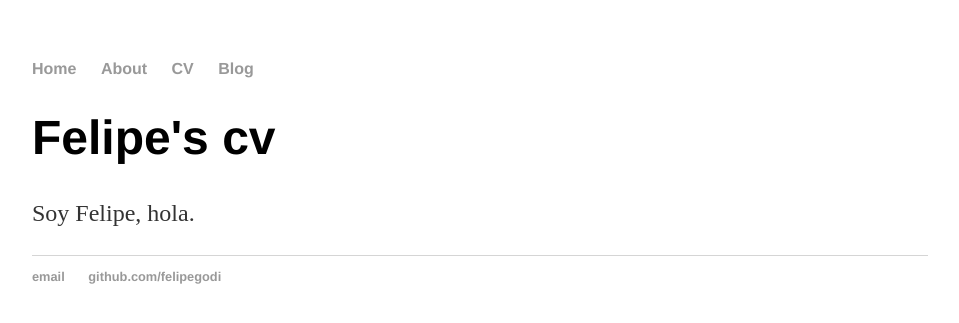
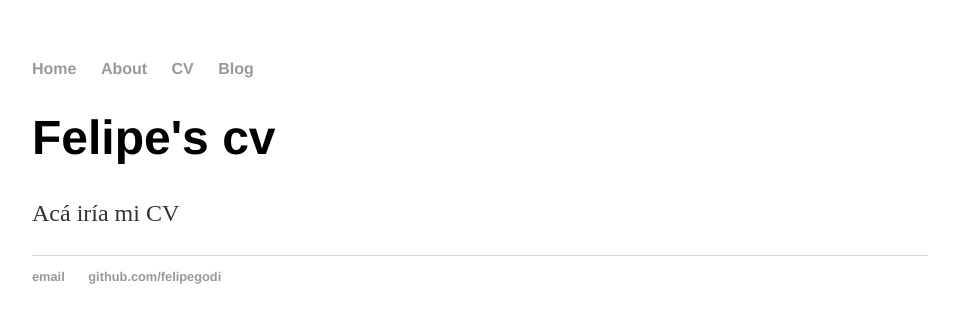
Before and after one commit to felipegodi/felipegodi2.github.io, a Jekyll site: the page built from cv/index.html, in a window 1280 px wide. Shown: the top 323 px of the page, without its empty margins (160-1119 px from the left). Built offline with Jekyll 4.4.1, drawn with Linux system fonts in a browser that asks for light colours.

Commit message:
Update index.html

```diff
--- a/cv/index.html
+++ b/cv/index.html
@@ -3,4 +3,4 @@ layout: default
 title: Felipe's cv
 ---
 	<h1>{{ page.title }}</h1>
-<p>Soy Felipe, hola.</p>
+<p>Acá iría mi CV</p>
```
